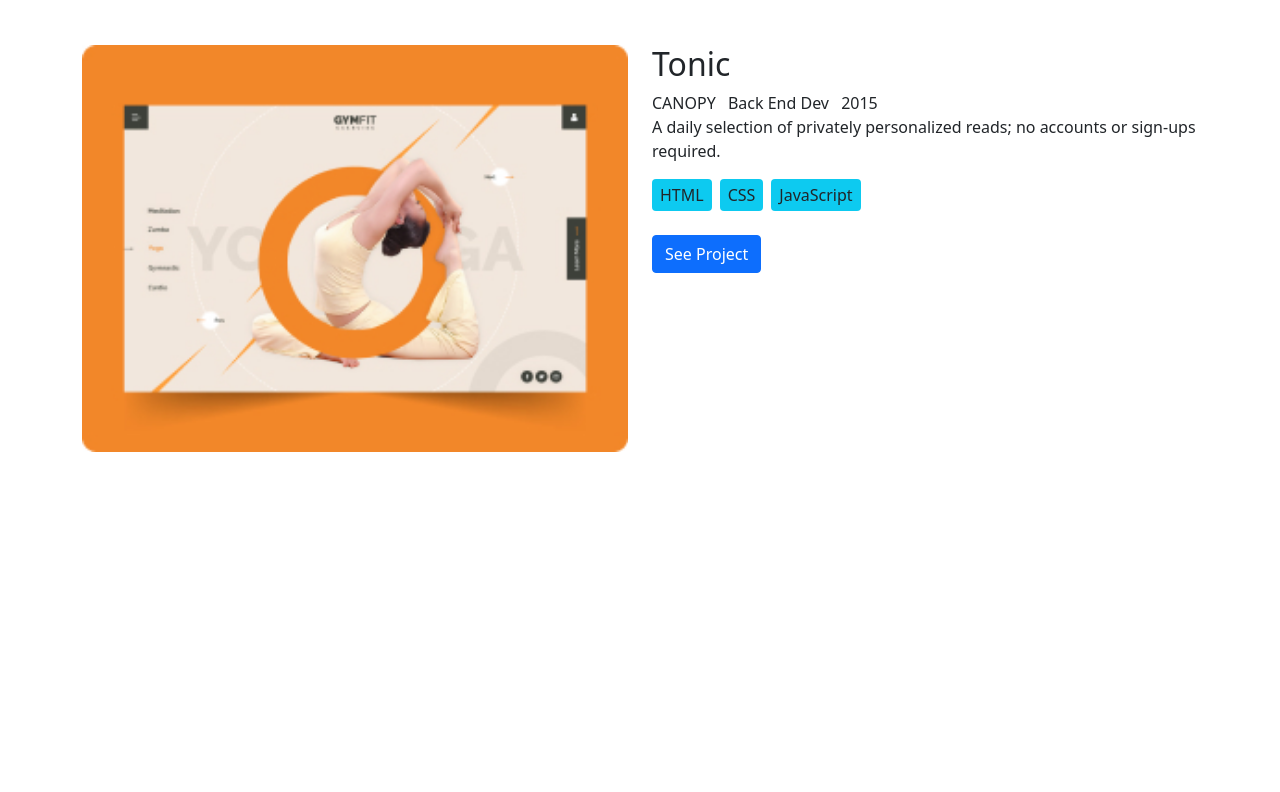
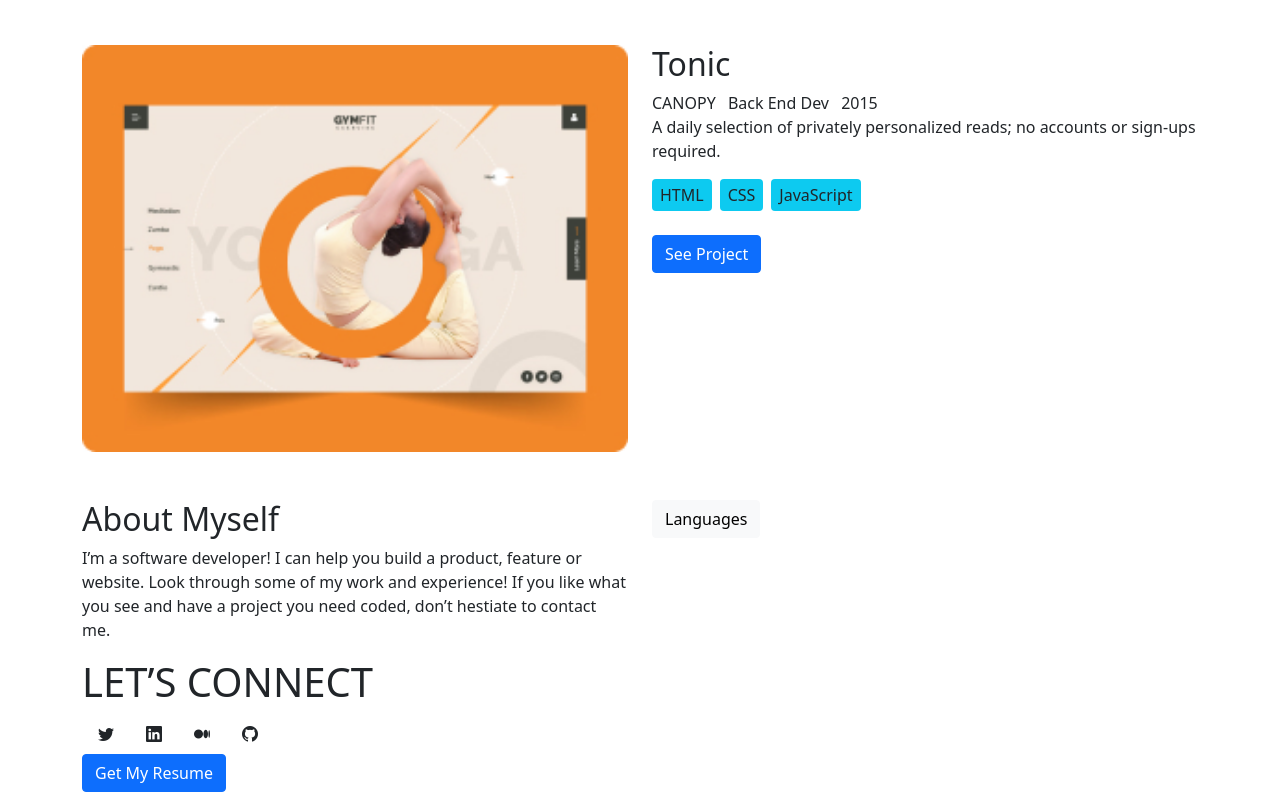
Before and after one commit to teckim/bootstrap-portfolio, a website: page src/index.html in a window 1280 px wide. Shown: the part 1689-2481 px from the top of the page. Before the commit the page ends 2189 px from the top, so only its background shows below. Drawn offline with nearby package versions, Linux system fonts and the light colour scheme.

Commit message:
Add about section

```diff
--- a/src/index.html
+++ b/src/index.html
@@ -203,6 +203,63 @@
         </div>
       </div>
     </section>
+    <section class="about">
+      <div class="container">
+        <div class="row">
+          <div class="col">
+            <h2>About Myself</h2>
+            <p>
+              I’m a software developer! I can help you build a product, feature or
+              website. Look through some of my work and experience! If you like what
+              you see and have a project you need coded, don’t hestiate to contact
+              me.
+            </p>
+
+            <h2 class="display-6">LET’S CONNECT</h2>
+
+            <ul class="list-group list-group-horizontal">
+              <li class="list-group-item border-0">
+                <i class="bi bi-twitter"></i>
+              </li>
+              <li class="list-group-item border-0">
+                <i class="bi bi-linkedin"></i>
+              </li>
+              <li class="list-group-item border-0"><i class="bi bi-medium"></i></li>
+              <li class="list-group-item border-0"><i class="bi bi-github"></i></li>
+            </ul>
+            <button type="button" class="btn btn-primary">Get My Resume</button>
+
+          </div>
+          <div class="col">
+            <div>
+            <a class="btn btn-light" data-bs-toggle="collapse" href="#collapseExample" role="button" aria-expanded="false" aria-controls="collapseExample">
+            Languages
+            </a>
+            <div class="collapse row" id="collapseExample">
+              <div class="col">
+                <div class="card card-body">
+                <h3 class="card-title">JavaScript</h3>
+              </div>
+              </div>
+              <div class="col">
+                <div class="card card-body">
+                <h3 class="card-title">Html</h3>
+              </div>
+              </div>
+              <div class="col">
+                <div class="card card-body">
+                <h3 class="card-title">Css</h3>
+              </div>
+              </div>
+
+            </div>
+
+          </div>
+
+        </div>
+      </div>
+
+    </section>
 
     <!-- Scripts -->
     <script
```
